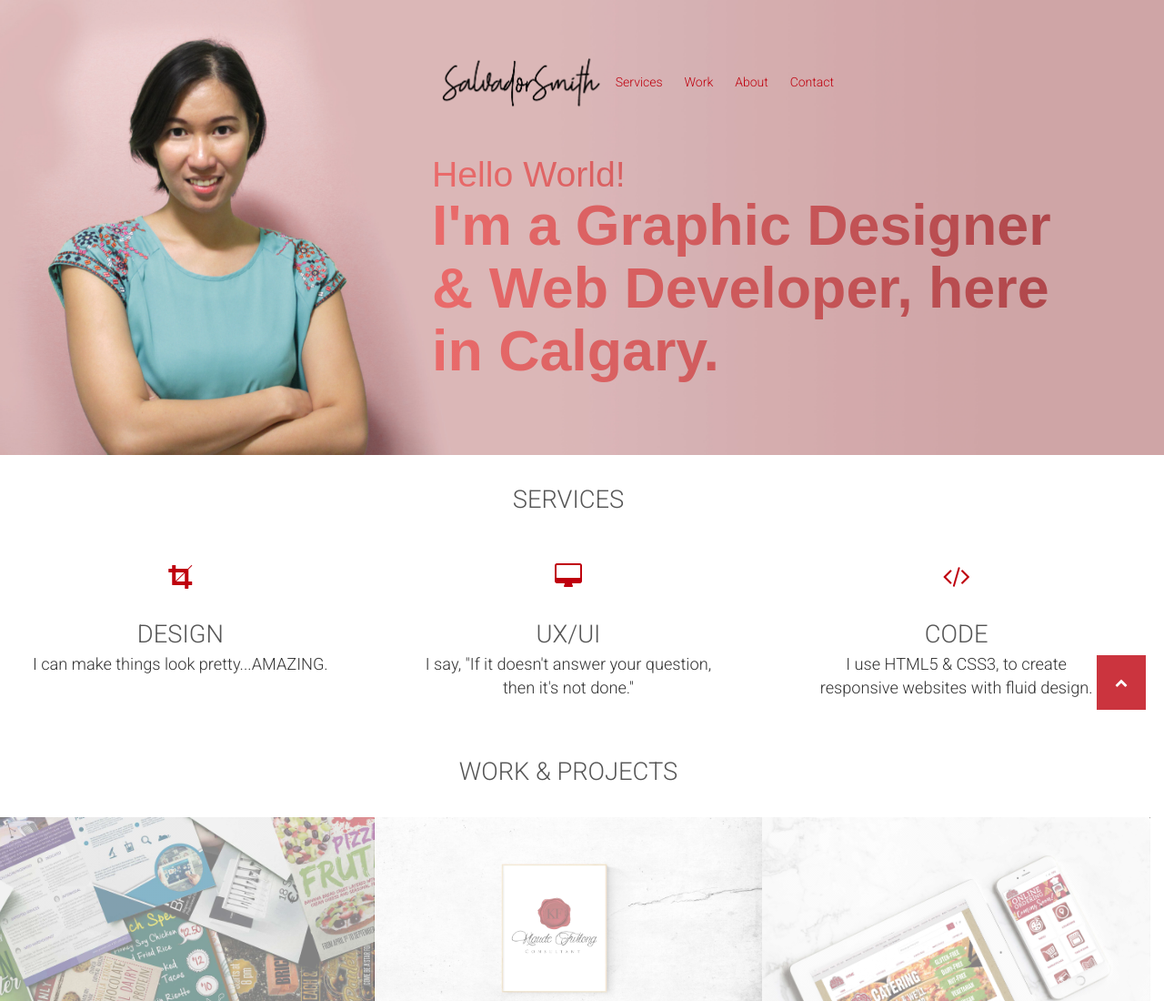
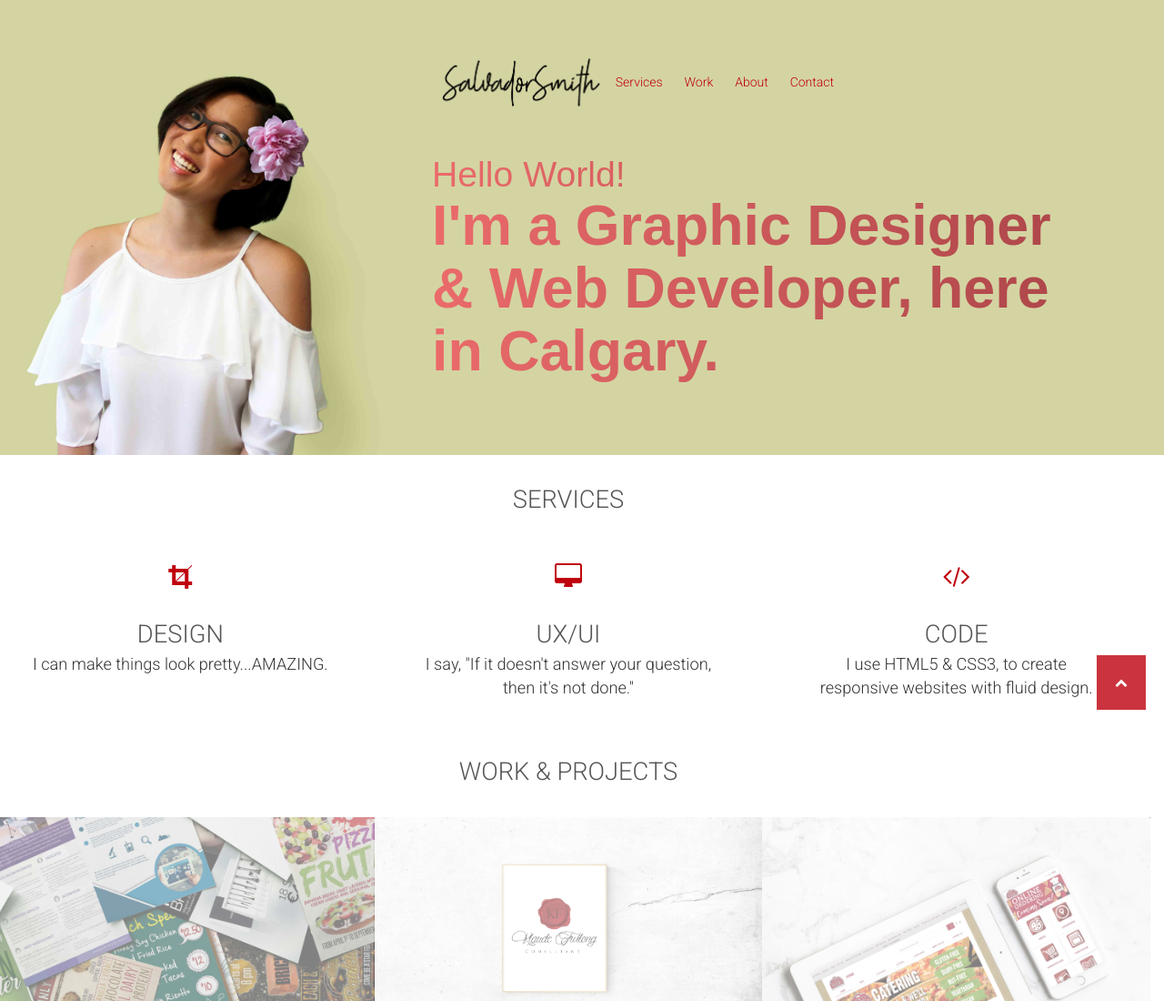
Before and after one commit to kcervania/kcervania.github.io, a plain HTML site: page index.html in a window 1280 px wide. Shown: the top 1100 px of the page at 91% size. Drawn offline with nearby package versions, Linux system fonts and the light colour scheme.

Commit message:
Updating Hero Image

```diff
--- a/css/styles.css
+++ b/css/styles.css
@@ -235,7 +235,7 @@ header .hero {
   height: 500px;
   width: 100%;
   background:
-  url("../images/hero.jpg");
+  url("../images/hero2.jpg");
   background-size: cover;
   background-position: 20% 30%;
 
```
Also changed, not shown: images/hero2.jpg (added).
